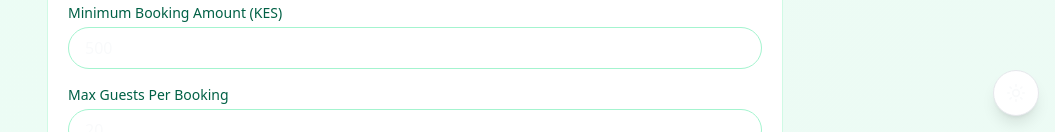
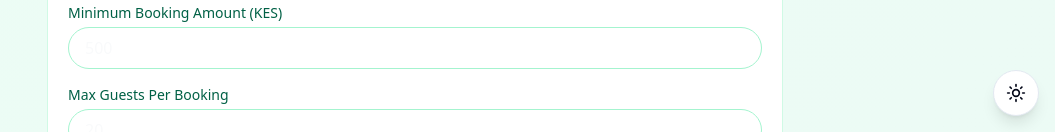
Before and after one commit to OdaloV/agritourism, a Next.js app: page /admin/settings in a window 1280 px wide. Both pictures are taken after a click on the button "Toggle dark mode". Shown: the part 668-800 px from the top of the page, without its empty margins (225-1280 px from the left). Built offline with nearby package versions, Linux system fonts and the light colour scheme.

Commit message:
fix(admin): refine admin layout structure and styling

```diff
--- a/src/app/admin/layout.tsx
+++ b/src/app/admin/layout.tsx
@@ -3,25 +3,65 @@
 
 import { AdminThemeProvider, useAdminTheme } from '@/components/admin/ThemeProvider';
 import { Sun, Moon } from 'lucide-react';
+import { useEffect, useState } from 'react';
 
+// Separate component that uses the theme hook
 function AdminLayoutContent({ children }: { children: React.ReactNode }) {
-  const { theme, toggleTheme } = useAdminTheme();
+  const [mounted, setMounted] = useState(false);
+  const [theme, setTheme] = useState<'light' | 'dark'>('light');
+
+  useEffect(() => {
+    setMounted(true);
+    // Get theme from localStorage
+    const savedTheme = localStorage.getItem('admin-theme') as 'light' | 'dark';
+    if (savedTheme) {
+      setTheme(savedTheme);
+      document.documentElement.classList.toggle('dark', savedTheme === 'dark');
+    }
+  }, []);
+
+  const toggleTheme = () => {
+    const newTheme = theme === 'light' ? 'dark' : 'light';
+    setTheme(newTheme);
+    localStorage.setItem('admin-theme', newTheme);
+    document.documentElement.classList.toggle('dark', newTheme === 'dark');
+  };
+
+  if (!mounted) {
+    return <div className="min-h-screen bg-background">{children}</div>;
+  }
 
   return (
-    <div className="min-h-screen bg-gray-50 dark:bg-gray-900">
+    <div className="min-h-screen bg-background">
       {/* Dark mode toggle button */}
       <button
         onClick={toggleTheme}
-        className="fixed bottom-4 right-4 z-50 p-3 bg-white dark:bg-gray-800 rounded-full shadow-lg border border-gray-200 dark:border-gray-700"
+        className="fixed bottom-4 right-4 z-50 p-3 bg-card rounded-full shadow-lg border border-border hover:bg-muted transition-all"
+        aria-label="Toggle dark mode"
       >
-        {theme === 'light' ? <Moon className="h-5 w-5" /> : <Sun className="h-5 w-5" />}
+        {theme === 'light' ? (
+          <Moon className="h-5 w-5 text-foreground" />
+        ) : (
+          <Sun className="h-5 w-5 text-foreground" />
+        )}
       </button>
       {children}
     </div>
   );
 }
 
+// Main layout
 export default function AdminLayout({ children }: { children: React.ReactNode }) {
+  const [mounted, setMounted] = useState(false);
+
+  useEffect(() => {
+    setMounted(true);
+  }, []);
+
+  if (!mounted) {
+    return <div className="min-h-screen bg-background">{children}</div>;
+  }
+
   return (
     <AdminThemeProvider>
       <AdminLayoutContent>{children}</AdminLayoutContent>
```
